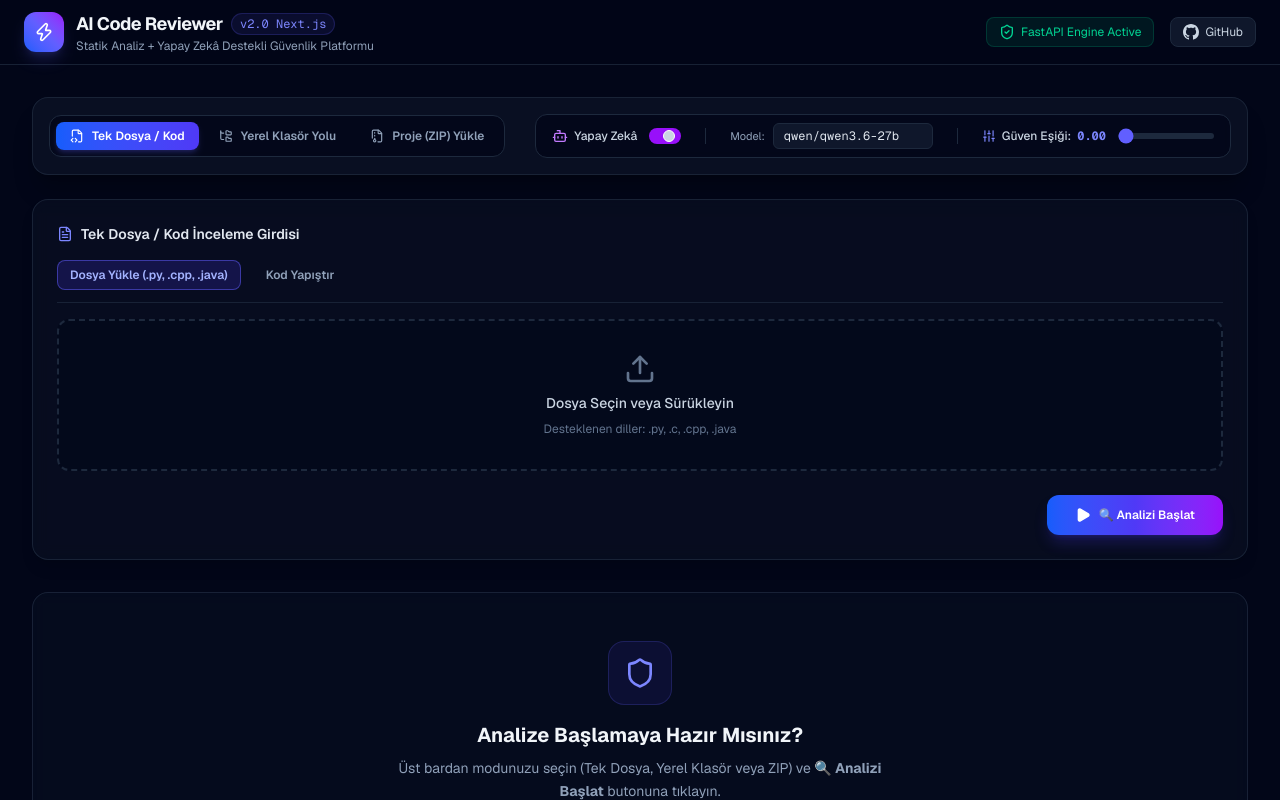
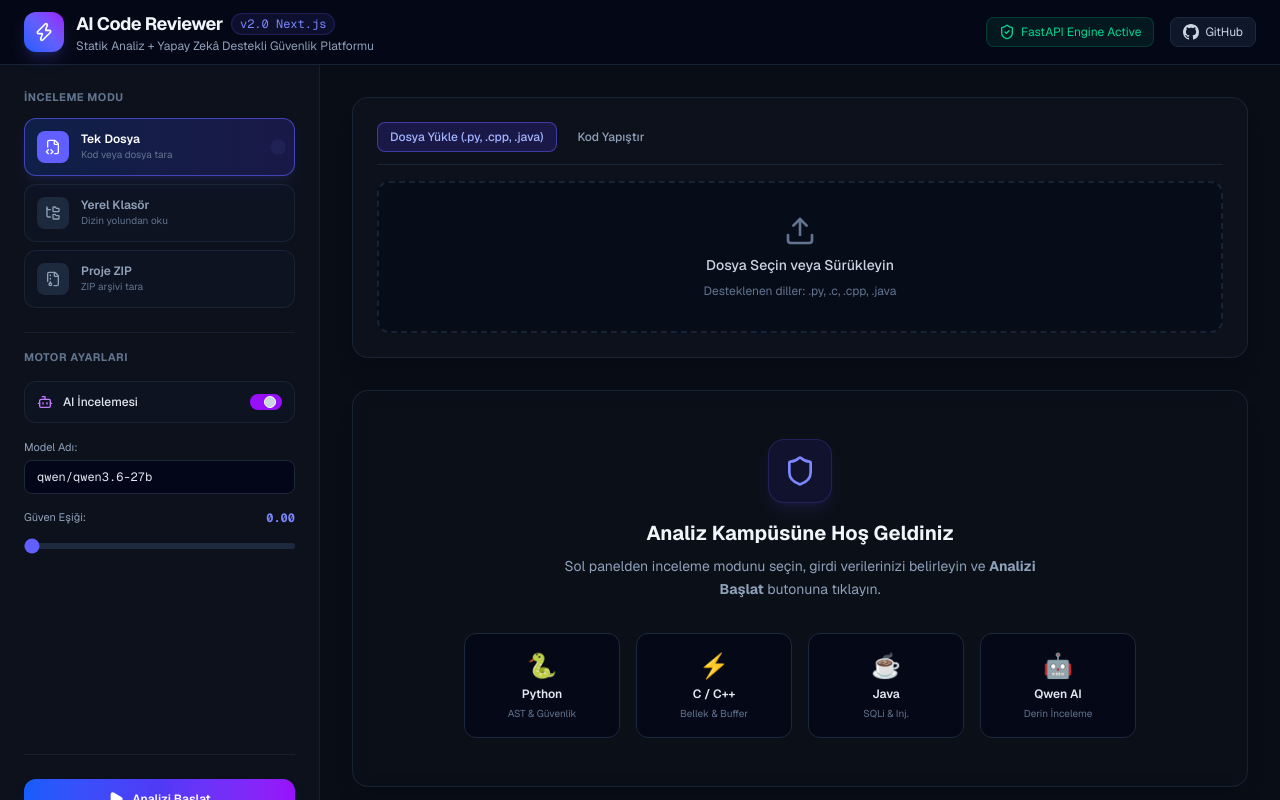
Before and after one commit to emrebakar-dev/ai_code_reviewer, a Next.js app in the folder frontend/: page / in a window 1280 px wide. Shown: the top 800 px of the page. Built offline with nearby package versions, Linux system fonts and the light colour scheme.

Commit message:
Redesign UI to Split-View IDE Workspace, add VS Code style footer status bar, fix AI key loading

```diff
--- a/frontend/src/app/page.tsx
+++ b/frontend/src/app/page.tsx
@@ -2,7 +2,6 @@
 
 import React, { useState } from 'react';
 import { Header } from '../components/Header';
-import { ControlBar } from '../components/ControlBar';
 import { FindingCard } from '../components/FindingCard';
 import { CodeViewer } from '../components/CodeViewer';
 import { Mode } from '../components/SidebarControls';
@@ -19,7 +18,14 @@ import {
   AlertOctagon,
   ChevronRight,
   Code2,
-  Terminal
+  Terminal,
+  FileCode2,
+  FolderTree,
+  FileArchive,
+  Bot,
+  Sliders,
+  Sparkle,
+  Layers
 } from 'lucide-react';
 
 const API_BASE = 'http://localhost:8000/api';
@@ -67,7 +73,7 @@ export default function Home() {
           codeToSend = pastedCode;
         }
 
-        setStatusText(`${fileNameToSend} statik analiz & AI incelemesi yapılıyor...`);
+        setStatusText(`${fileNameToSend} analiz ediliyor...`);
 
         const res = await fetch(`${API_BASE}/analyze/code`, {
           method: 'POST',
@@ -93,7 +99,7 @@ export default function Home() {
           throw new Error('Lütfen taranacak klasör yolunu girin.');
         }
 
-        setStatusText(`"${dirPathInput.trim()}" projesi taranıyor ve analiz ediliyor...`);
+        setStatusText(`"${dirPathInput.trim()}" projesi taranıyor...`);
 
         const res = await fetch(`${API_BASE}/analyze/directory`, {
           method: 'POST',
@@ -118,7 +124,7 @@ export default function Home() {
           throw new Error('Lütfen bir .zip dosyası yükleyin.');
         }
 
-        setStatusText(`${zipFile.name} ZIP arşivi çıkarılıyor ve taranıyor...`);
+        setStatusText(`${zipFile.name} ZIP arşivi taranıyor...`);
 
         const formData = new FormData();
         formData.append('file', zipFile);
@@ -157,50 +163,176 @@ export default function Home() {
   };
 
   return (
-    <div className="min-h-screen bg-slate-950 text-slate-100 flex flex-col font-sans">
+    <div className="min-h-screen bg-[#090D16] text-slate-100 flex flex-col font-sans selection:bg-indigo-500/30">
       <Header />
 
-      {/* TOP NEON PROGRESS BAR */}
+      {/* NEON TOP PROGRESS BAR */}
       {loading && (
         <div className="w-full h-1 bg-slate-900 overflow-hidden relative">
-          <div className="w-full h-full bg-gradient-to-r from-blue-500 via-indigo-500 to-purple-500 animate-pulse" />
+          <div className="w-full h-full bg-gradient-to-r from-cyan-500 via-indigo-500 to-purple-500 animate-pulse" />
         </div>
       )}
 
-      <main className="flex-1 p-8 max-w-7xl mx-auto w-full">
-        {/* CONTROL HUB BAR */}
-        <ControlBar
-          mode={mode}
-          setMode={setMode}
-          enableAi={enableAi}
-          setEnableAi={setEnableAi}
-          selectedModel={selectedModel}
-          setSelectedModel={setSelectedModel}
-          confidenceThreshold={confidenceThreshold}
-          setConfidenceThreshold={setConfidenceThreshold}
-        />
+      <div className="flex-1 flex overflow-hidden">
+        {/* LEFT WORKSPACE CONTROL PANEL */}
+        <aside className="w-80 border-r border-slate-800/60 bg-[#0C111C] p-6 flex flex-col justify-between shrink-0">
+          <div className="space-y-6">
+            {/* WORKSPACE MODE SELECTOR */}
+            <div>
+              <span className="text-[11px] font-bold text-slate-500 uppercase tracking-wider block mb-3">
+                İnceleme Modu
+              </span>
+              <div className="space-y-2">
+                <button
+                  onClick={() => setMode('single')}
+                  className={`w-full flex items-center justify-between p-3 rounded-xl border text-left transition-all ${
+                    mode === 'single'
+                      ? 'bg-gradient-to-r from-blue-600/20 to-indigo-600/20 border-indigo-500/60 text-white shadow-lg shadow-indigo-500/10'
+                      : 'bg-slate-900/40 border-slate-800/80 text-slate-400 hover:text-slate-200 hover:border-slate-700'
+                  }`}
+                >
+                  <div className="flex items-center gap-3">
+                    <div className={`p-2 rounded-lg ${mode === 'single' ? 'bg-indigo-500 text-white' : 'bg-slate-800 text-slate-400'}`}>
+                      <FileCode2 className="w-4 h-4" />
+                    </div>
+                    <div>
+                      <div className="text-xs font-semibold">Tek Dosya</div>
+                      <div className="text-[10px] text-slate-500">Kod veya dosya tara</div>
+                    </div>
+                  </div>
+                  {mode === 'single' && <div className="w-2 h-2 rounded-full bg-indigo-400 animate-ping" />}
+                </button>
 
-        {/* INPUT PANEL */}
-        <div className="bg-slate-900/40 border border-slate-800/80 rounded-2xl p-6 mb-8 backdrop-blur-sm shadow-lg">
-          <div className="flex items-center justify-between mb-4">
-            <h2 className="text-sm font-semibold text-slate-200 flex items-center gap-2">
-              {mode === 'single' && <FileText className="w-4 h-4 text-indigo-400" />}
-              {mode === 'directory' && <FolderSearch className="w-4 h-4 text-indigo-400" />}
-              {mode === 'zip' && <Upload className="w-4 h-4 text-indigo-400" />}
-              <span>
-                {mode === 'single' && 'Tek Dosya / Kod İnceleme Girdisi'}
-                {mode === 'directory' && 'Yerel Klasör Yolu İle Tarama'}
-                {mode === 'zip' && 'ZIP Proje Arşivi Yükleme'}
-              </span>
-            </h2>
+                <button
+                  onClick={() => setMode('directory')}
+                  className={`w-full flex items-center justify-between p-3 rounded-xl border text-left transition-all ${
+                    mode === 'directory'
+                      ? 'bg-gradient-to-r from-blue-600/20 to-indigo-600/20 border-indigo-500/60 text-white shadow-lg shadow-indigo-500/10'
+                      : 'bg-slate-900/40 border-slate-800/80 text-slate-400 hover:text-slate-200 hover:border-slate-700'
+                  }`}
+                >
+                  <div className="flex items-center gap-3">
+                    <div className={`p-2 rounded-lg ${mode === 'directory' ? 'bg-indigo-500 text-white' : 'bg-slate-800 text-slate-400'}`}>
+                      <FolderTree className="w-4 h-4" />
+                    </div>
+                    <div>
+                      <div className="text-xs font-semibold">Yerel Klasör</div>
+                      <div className="text-[10px] text-slate-500">Dizin yolundan oku</div>
+                    </div>
+                  </div>
+                  {mode === 'directory' && <div className="w-2 h-2 rounded-full bg-indigo-400 animate-ping" />}
+                </button>
+
+                <button
+                  onClick={() => setMode('zip')}
+                  className={`w-full flex items-center justify-between p-3 rounded-xl border text-left transition-all ${
+                    mode === 'zip'
+                      ? 'bg-gradient-to-r from-blue-600/20 to-indigo-600/20 border-indigo-500/60 text-white shadow-lg shadow-indigo-500/10'
+                      : 'bg-slate-900/40 border-slate-800/80 text-slate-400 hover:text-slate-200 hover:border-slate-700'
+                  }`}
+                >
+                  <div className="flex items-center gap-3">
+                    <div className={`p-2 rounded-lg ${mode === 'zip' ? 'bg-indigo-500 text-white' : 'bg-slate-800 text-slate-400'}`}>
+                      <FileArchive className="w-4 h-4" />
+                    </div>
+                    <div>
+                      <div className="text-xs font-semibold">Proje ZIP</div>
+                      <div className="text-[10px] text-slate-500">ZIP arşivi tara</div>
+                    </div>
+                  </div>
+                  {mode === 'zip' && <div className="w-2 h-2 rounded-full bg-indigo-400 animate-ping" />}
+                </button>
+              </div>
             </div>
 
+            {/* ENGINE CONFIGURATION */}
+            <div className="space-y-4 pt-4 border-t border-slate-800/60">
+              <span className="text-[11px] font-bold text-slate-500 uppercase tracking-wider block">
+                Motor Ayarları
+              </span>
+
+              {/* AI TOGGLE */}
+              <div className="bg-slate-900/40 border border-slate-800/80 rounded-xl p-3 flex items-center justify-between">
+                <div className="flex items-center gap-2.5">
+                  <Bot className="w-4 h-4 text-purple-400" />
+                  <span className="text-xs font-medium text-slate-200">AI İncelemesi</span>
+                </div>
+                <label className="relative inline-flex items-center cursor-pointer">
+                  <input
+                    type="checkbox"
+                    checked={enableAi}
+                    onChange={(e) => setEnableAi(e.target.checked)}
+                    className="sr-only peer"
+                  />
+                  <div className="w-8 h-4 bg-slate-800 peer-focus:outline-none rounded-full peer peer-checked:after:translate-x-full peer-checked:after:border-white after:content-[''] after:absolute after:top-[2px] after:left-[2px] after:bg-slate-300 after:border-slate-300 after:border after:rounded-full after:h-3 after:w-3 after:transition-all peer-checked:bg-purple-600"></div>
+                </label>
+              </div>
+
+              {enableAi && (
+                <div>
+                  <label className="text-[11px] text-slate-400 block mb-1">Model Adı:</label>
+                  <input
+                    type="text"
+                    value={selectedModel}
+                    onChange={(e) => setSelectedModel(e.target.value)}
+                    className="w-full bg-slate-950 border border-slate-800 rounded-lg px-3 py-2 text-xs text-slate-200 font-mono focus:outline-none focus:border-indigo-500"
+                    placeholder="qwen/qwen3.6-27b"
+                  />
+                </div>
+              )}
+
+              {/* CONFIDENCE SLIDER */}
+              <div>
+                <div className="flex items-center justify-between text-xs mb-1.5">
+                  <span className="text-slate-400 text-[11px]">Güven Eşiği:</span>
+                  <span className="font-mono text-indigo-400 font-bold text-xs">{confidenceThreshold.toFixed(2)}</span>
+                </div>
+                <input
+                  type="range"
+                  min="0"
+                  max="1"
+                  step="0.05"
+                  value={confidenceThreshold}
+                  onChange={(e) => setConfidenceThreshold(parseFloat(e.target.value))}
+                  className="w-full h-1.5 bg-slate-800 rounded-lg appearance-none cursor-pointer accent-indigo-500"
+                />
+              </div>
+            </div>
+          </div>
+
+          {/* RUN ACTION BUTTON */}
+          <div className="pt-6 border-t border-slate-800/60">
+            <button
+              onClick={handleAnalyze}
+              disabled={loading}
+              className="w-full flex items-center justify-center gap-2 bg-gradient-to-r from-blue-600 via-indigo-600 to-purple-600 hover:from-blue-500 hover:to-purple-500 text-white font-semibold text-xs py-3 rounded-xl shadow-lg shadow-indigo-600/20 transition disabled:opacity-50"
+            >
+              {loading ? (
+                <>
+                  <div className="w-4 h-4 border-2 border-white border-t-transparent rounded-full animate-spin" />
+                  <span>Analiz Ediliyor...</span>
+                </>
+              ) : (
+                <>
+                  <Play className="w-4 h-4 fill-current" />
+                  <span>Analizi Başlat</span>
+                </>
+              )}
+            </button>
+          </div>
+        </aside>
+
+        {/* RIGHT MAIN WORKSPACE / CANVAS */}
+        <main className="flex-1 p-8 overflow-y-auto max-w-6xl mx-auto w-full">
+          {/* INPUT FORM CANVAS */}
+          <div className="bg-[#0C111C] border border-slate-800/80 rounded-2xl p-6 mb-8 shadow-xl">
             {mode === 'single' && (
               <div className="space-y-4">
-              <div className="flex gap-3 border-b border-slate-800/80 pb-3">
+                <div className="flex items-center justify-between border-b border-slate-800/80 pb-3">
+                  <div className="flex gap-2">
                     <button
                       onClick={() => setSingleInputType('upload')}
-                  className={`text-xs font-semibold px-3 py-1.5 rounded-lg border transition ${
+                      className={`text-xs font-medium px-3 py-1.5 rounded-lg border transition ${
                         singleInputType === 'upload'
                           ? 'bg-indigo-600/20 border-indigo-500/50 text-indigo-300'
                           : 'border-transparent text-slate-400 hover:text-slate-200'
@@ -210,7 +342,7 @@ export default function Home() {
                     </button>
                     <button
                       onClick={() => setSingleInputType('paste')}
-                  className={`text-xs font-semibold px-3 py-1.5 rounded-lg border transition ${
+                      className={`text-xs font-medium px-3 py-1.5 rounded-lg border transition ${
                         singleInputType === 'paste'
                           ? 'bg-indigo-600/20 border-indigo-500/50 text-indigo-300'
                           : 'border-transparent text-slate-400 hover:text-slate-200'
@@ -219,9 +351,10 @@ export default function Home() {
                       Kod Yapıştır
                     </button>
                   </div>
+                </div>
 
                 {singleInputType === 'upload' ? (
-                <div className="border-2 border-dashed border-slate-800 hover:border-indigo-500/50 rounded-xl p-8 text-center transition bg-slate-950/40">
+                  <div className="border-2 border-dashed border-slate-800/80 hover:border-indigo-500/50 rounded-xl p-8 text-center transition bg-slate-950/40">
                     <input
                       type="file"
                       onChange={(e) => setUploadedFile(e.target.files?.[0] || null)}
@@ -241,7 +374,7 @@ export default function Home() {
                     <textarea
                       value={pastedCode}
                       onChange={(e) => setPastedCode(e.target.value)}
-                    rows={7}
+                      rows={8}
                       className="w-full bg-slate-950 border border-slate-800 rounded-xl p-4 font-mono text-xs text-slate-200 focus:outline-none focus:border-indigo-500"
                       placeholder="Analiz edilecek kodu buraya yapıştırın..."
                     />
@@ -264,7 +397,7 @@ export default function Home() {
             )}
 
             {mode === 'zip' && (
-            <div className="border-2 border-dashed border-slate-800 hover:border-indigo-500/50 rounded-xl p-8 text-center transition bg-slate-950/40">
+              <div className="border-2 border-dashed border-slate-800/80 hover:border-indigo-500/50 rounded-xl p-8 text-center transition bg-slate-950/40">
                 <input
                   type="file"
                   accept=".zip"
@@ -275,9 +408,9 @@ export default function Home() {
                 <label htmlFor="zip-file-input" className="cursor-pointer flex flex-col items-center gap-2">
                   <Upload className="w-8 h-8 text-slate-500" />
                   <span className="text-sm font-medium text-slate-300">
-                  {zipFile ? zipFile.name : 'ZIP Arşivi Seçin veya Bırakın'}
+                    {zipFile ? zipFile.name : 'ZIP Arşivi Seçin'}
                   </span>
-                <span className="text-xs text-slate-500">Tüm proje dosyaları taranır</span>
+                  <span className="text-xs text-slate-500">Tüm proje otomatik taranır</span>
                 </label>
               </div>
             )}
@@ -289,33 +422,12 @@ export default function Home() {
               </div>
             )}
 
-          {/* STATUS DISPLAY WHEN LOADING */}
             {loading && (
               <div className="mt-4 bg-indigo-500/10 border border-indigo-500/30 rounded-xl p-3.5 text-xs text-indigo-300 flex items-center gap-3">
                 <div className="w-4 h-4 border-2 border-indigo-400 border-t-transparent rounded-full animate-spin shrink-0" />
                 <span className="font-mono">{statusText}</span>
               </div>
             )}
-
-          <div className="mt-6 flex justify-end">
-            <button
-              onClick={handleAnalyze}
-              disabled={loading}
-              className="flex items-center gap-2 bg-gradient-to-r from-blue-600 via-indigo-600 to-purple-600 hover:from-blue-500 hover:to-purple-500 text-white font-semibold text-xs px-7 py-3 rounded-xl shadow-lg shadow-indigo-600/25 transition disabled:opacity-50"
-            >
-              {loading ? (
-                <>
-                  <div className="w-4 h-4 border-2 border-white border-t-transparent rounded-full animate-spin" />
-                  <span>Analiz Sürüyor...</span>
-                </>
-              ) : (
-                <>
-                  <Play className="w-4 h-4 fill-current" />
-                  <span>🔍 Analizi Başlat</span>
-                </>
-              )}
-            </button>
-          </div>
           </div>
 
           {/* SINGLE RESULT VIEW */}
@@ -323,20 +435,20 @@ export default function Home() {
             <div className="space-y-6">
               {/* METRICS ROW */}
               <div className="grid grid-cols-4 gap-4">
-              <div className="bg-slate-900/60 border border-slate-800 rounded-xl p-4">
-                <span className="text-xs text-slate-400 block mb-1 font-medium">Dil / Language</span>
+                <div className="bg-[#0C111C] border border-slate-800/80 rounded-xl p-4">
+                  <span className="text-[11px] text-slate-400 block mb-1 font-medium">Dil / Language</span>
                   <span className="text-lg font-bold text-slate-100 uppercase">{singleResult.static.language}</span>
                 </div>
-              <div className="bg-slate-900/60 border border-slate-800 rounded-xl p-4">
-                <span className="text-xs text-slate-400 block mb-1 font-medium">Statik Bulgular</span>
+                <div className="bg-[#0C111C] border border-slate-800/80 rounded-xl p-4">
+                  <span className="text-[11px] text-slate-400 block mb-1 font-medium">Statik Bulgular</span>
                   <span className="text-lg font-bold text-indigo-400">{singleResult.static.findings.length}</span>
                 </div>
-              <div className="bg-slate-900/60 border border-slate-800 rounded-xl p-4">
-                <span className="text-xs text-slate-400 block mb-1 font-medium font-medium">AI Insights</span>
+                <div className="bg-[#0C111C] border border-slate-800/80 rounded-xl p-4">
+                  <span className="text-[11px] text-slate-400 block mb-1 font-medium">AI Insights</span>
                   <span className="text-lg font-bold text-purple-400">{singleResult.ai.findings?.length || 0}</span>
                 </div>
-              <div className="bg-slate-900/60 border border-slate-800 rounded-xl p-4">
-                <span className="text-xs text-slate-400 block mb-1 font-medium">AI Durumu</span>
+                <div className="bg-[#0C111C] border border-slate-800/80 rounded-xl p-4">
+                  <span className="text-[11px] text-slate-400 block mb-1 font-medium">AI Durumu</span>
                   <span className="text-xs font-semibold text-emerald-400">
                     {singleResult.ai.skipped ? 'Atlandı' : 'Tamamlandı'}
                   </span>
@@ -464,7 +576,7 @@ export default function Home() {
           {/* DIRECTORY / ZIP RESULT VIEW */}
           {dirResult && (
             <div className="space-y-6">
-            <div className="flex items-center justify-between bg-slate-900/60 border border-slate-800 rounded-xl p-6">
+              <div className="flex items-center justify-between bg-[#0C111C] border border-slate-800/80 rounded-xl p-6">
                 <div>
                   <h3 className="text-lg font-bold text-slate-100 mb-1">
                     Proje: {dirResult.directory}
@@ -486,7 +598,7 @@ export default function Home() {
                 {dirResult.results.map((item, idx) => {
                   const isOpen = activeExpanderFile === item.filepath;
                   return (
-                  <div key={idx} className="border border-slate-800/80 rounded-xl overflow-hidden bg-slate-900/40">
+                    <div key={idx} className="border border-slate-800/80 rounded-xl overflow-hidden bg-[#0C111C]/60">
                       <button
                         onClick={() => setActiveExpanderFile(isOpen ? null : item.filepath)}
                         className="w-full px-5 py-4 flex items-center justify-between hover:bg-slate-900/80 transition text-left"
@@ -551,41 +663,57 @@ export default function Home() {
             </div>
           )}
 
-        {/* WELCOME DASHBOARD (No results yet) */}
+          {/* WELCOME CANVAS */}
           {!singleResult && !dirResult && !loading && (
-          <div className="border border-slate-800/80 bg-slate-900/30 rounded-2xl p-12 text-center my-6 backdrop-blur-sm">
-            <div className="w-16 h-16 rounded-2xl bg-indigo-600/10 border border-indigo-500/20 flex items-center justify-center mx-auto mb-4 text-indigo-400">
+            <div className="border border-slate-800/80 bg-[#0C111C]/60 rounded-2xl p-12 text-center my-6 backdrop-blur-sm shadow-xl">
+              <div className="w-16 h-16 rounded-2xl bg-indigo-600/10 border border-indigo-500/20 flex items-center justify-center mx-auto mb-4 text-indigo-400 shadow-lg shadow-indigo-500/10">
                 <Shield className="w-8 h-8" />
               </div>
-            <h3 className="text-xl font-bold text-slate-100 mb-2">Analize Başlamaya Hazır Mısınız?</h3>
+              <h3 className="text-xl font-bold text-slate-100 mb-2">Analiz Kampüsüne Hoş Geldiniz</h3>
               <p className="text-sm text-slate-400 max-w-lg mx-auto mb-8 leading-relaxed">
-              Üst bardan modunuzu seçin (Tek Dosya, Yerel Klasör veya ZIP) ve <b>🔍 Analizi Başlat</b> butonuna tıklayın.
+                Sol panelden inceleme modunu seçin, girdi verilerinizi belirleyin ve <b>Analizi Başlat</b> butonuna tıklayın.
               </p>
               <div className="grid grid-cols-4 gap-4 max-w-2xl mx-auto">
-              <div className="bg-slate-900/60 border border-slate-800 p-4 rounded-xl text-center">
+                <div className="bg-slate-950/60 border border-slate-800 p-4 rounded-xl text-center">
                   <div className="text-2xl mb-1">🐍</div>
                   <div className="text-xs font-semibold text-slate-200">Python</div>
                   <div className="text-[10px] text-slate-500 mt-1">AST & Güvenlik</div>
                 </div>
-              <div className="bg-slate-900/60 border border-slate-800 p-4 rounded-xl text-center">
+                <div className="bg-slate-950/60 border border-slate-800 p-4 rounded-xl text-center">
                   <div className="text-2xl mb-1">⚡</div>
                   <div className="text-xs font-semibold text-slate-200">C / C++</div>
                   <div className="text-[10px] text-slate-500 mt-1">Bellek & Buffer</div>
                 </div>
-              <div className="bg-slate-900/60 border border-slate-800 p-4 rounded-xl text-center">
+                <div className="bg-slate-950/60 border border-slate-800 p-4 rounded-xl text-center">
                   <div className="text-2xl mb-1">☕</div>
                   <div className="text-xs font-semibold text-slate-200">Java</div>
                   <div className="text-[10px] text-slate-500 mt-1">SQLi & Inj.</div>
                 </div>
-              <div className="bg-slate-900/60 border border-slate-800 p-4 rounded-xl text-center">
+                <div className="bg-slate-950/60 border border-slate-800 p-4 rounded-xl text-center">
                   <div className="text-2xl mb-1">🤖</div>
                   <div className="text-xs font-semibold text-slate-200">Qwen AI</div>
-                <div className="text-[10px] text-slate-500 mt-1">Derin Kod İnceleme</div>
+                  <div className="text-[10px] text-slate-500 mt-1">Derin İnceleme</div>
                 </div>
               </div>
             </div>
           )}
         </main>
       </div>
+
+      {/* FOOTER / STATUS BAR */}
+      <footer className="bg-[#070A10] border-t border-slate-800/80 px-6 py-2 flex items-center justify-between text-[11px] font-mono text-slate-500">
+        <div className="flex items-center gap-4">
+          <span className="flex items-center gap-1.5 text-emerald-400">
+            <span className="w-2 h-2 rounded-full bg-emerald-400 animate-pulse" />
+            FastAPI Server (Port 8000)
+          </span>
+          <span className="text-slate-700">|</span>
+          <span>Next.js Frontend (Port 3000)</span>
+        </div>
+        <div>
+          <span>AI Code Reviewer Engine v2.0</span>
+        </div>
+      </footer>
+    </div>
   );
 }
```
Lines whose indentation alone changed are shown as unchanged.
